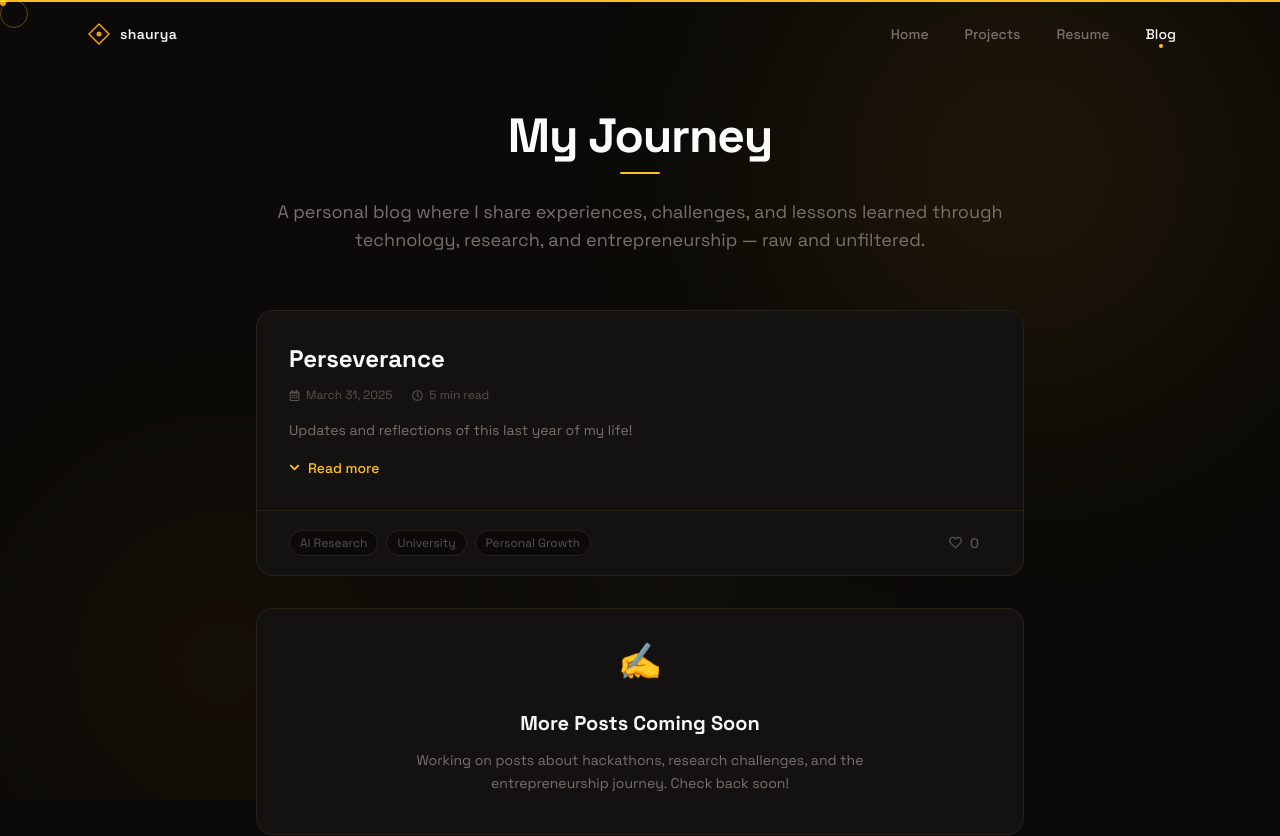
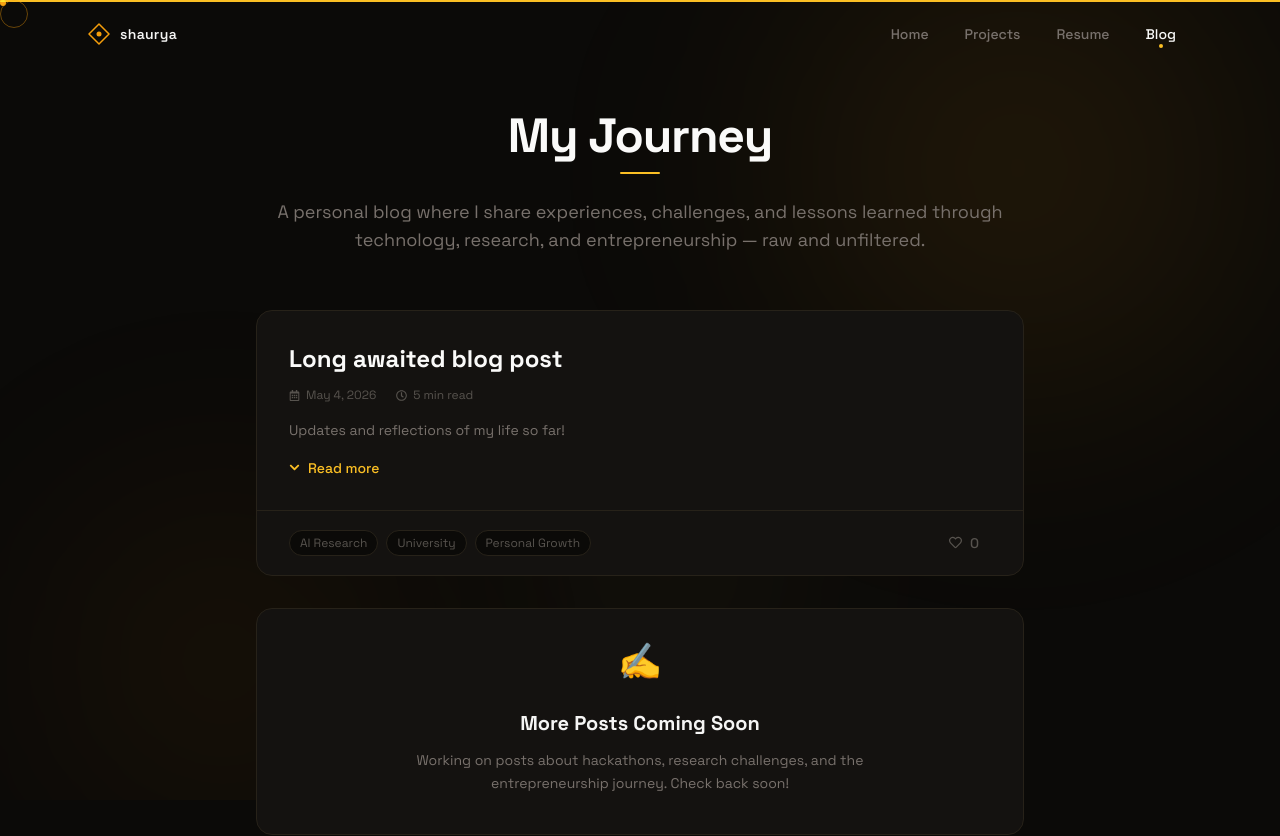
Before and after one commit to ShauryaKumarr/ShauryaPortfolio, a React (Vite) app: page /blog in a window 1280 px wide. Shown: the top 836 px of the page. Built offline with nearby package versions, Linux system fonts and the light colour scheme.

Commit message:
changed my blog up

```diff
--- a/src/data/blogPosts.js
+++ b/src/data/blogPosts.js
@@ -1,17 +1,14 @@
 export const blogPosts = [
   {
     id: 'blog1',
-    title: 'Perseverance',
-    date: 'March 31, 2025',
+    title: 'Long awaited blog post',
+    date: 'May 4, 2026',
     readTime: '5 min read',
-    excerpt: 'Updates and reflections of this last year of my life!',
+    excerpt: 'Updates and reflections of my life so far!',
     tags: ['AI Research', 'University', 'Personal Growth'],
     content: [
-      'After much delay (yeah I know you guys have been waiting sooo badly for this), I am finally taking the time to write about my life so far!',
-      'Today was the last day of my sophomore year of college, and it is unfathomable to think that this year is already over. It still feels like I just started college, but to think that I am now close to entering adulthood and having to find a job is surreal. This year has flown by, but they have also held so many highs and lows, and it has been such a transformative and memorable year.',
-      'The most prominent lesson that I will take away from this year is the humbling I got (and definitely deserved). Entering sophomore year after a relatively successful freshman year, I went into the year with a lot of confidence and expectations. I believed that I could put in less effort in my classes and do just as well, and in terms of career, I thought I could gain an internship or some relevant experience with relative ease.',
-      'To say it lightly, I was very wrong on both of these assumptions.',
-      'By the middle of my spring semester, I was sitting at 3 D\'s and 1 C in my classes. My internship search, which I expected to at least hear back for an interview or see some improvement from the previous year, did not even amount to a response. Although in the back of my mind I knew this was a realistic outcome, it was hard to come to terms with, and I took it pretty hard. I felt unmotivated, stressed, and overall lost,',
+      'yeah you guys got clickbaited again i still have made this blog lol',
+
     ],
   },
 ]
```
Also changed, not shown: .claude/settings.local.json.
